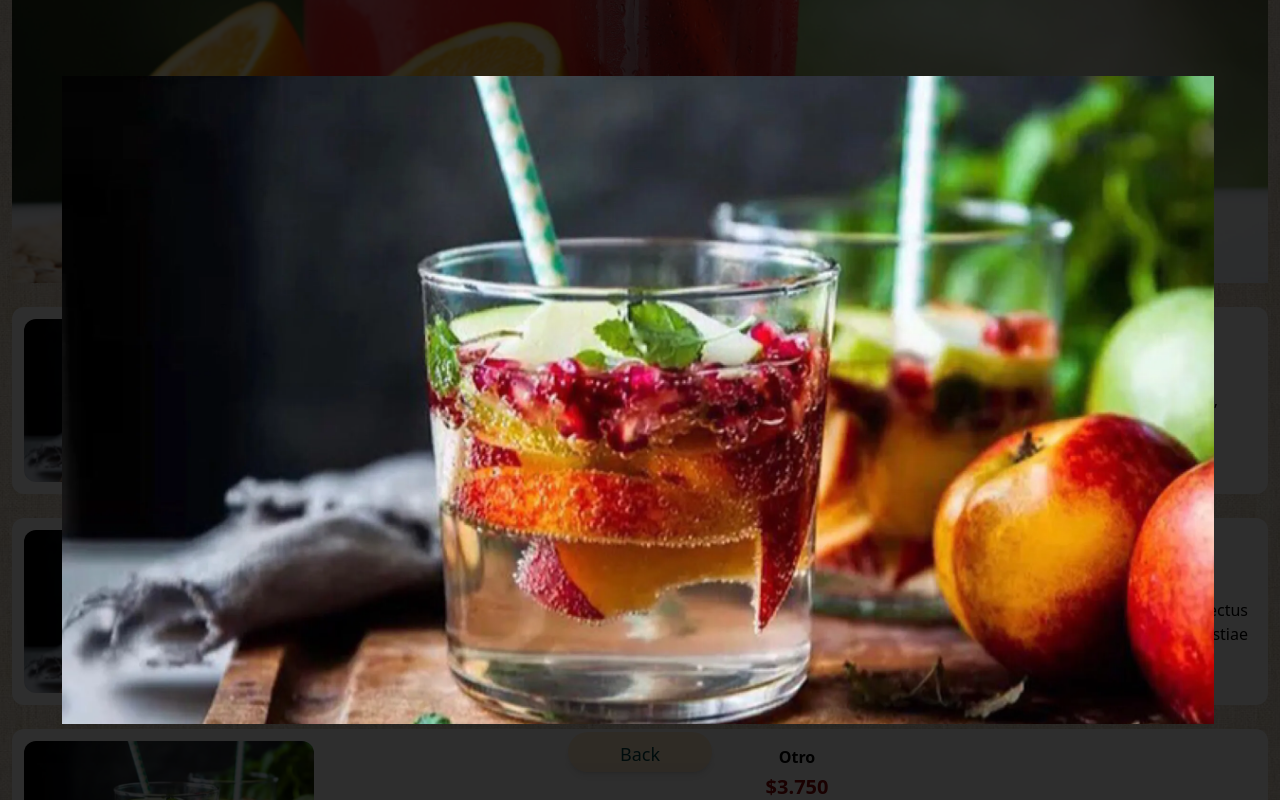
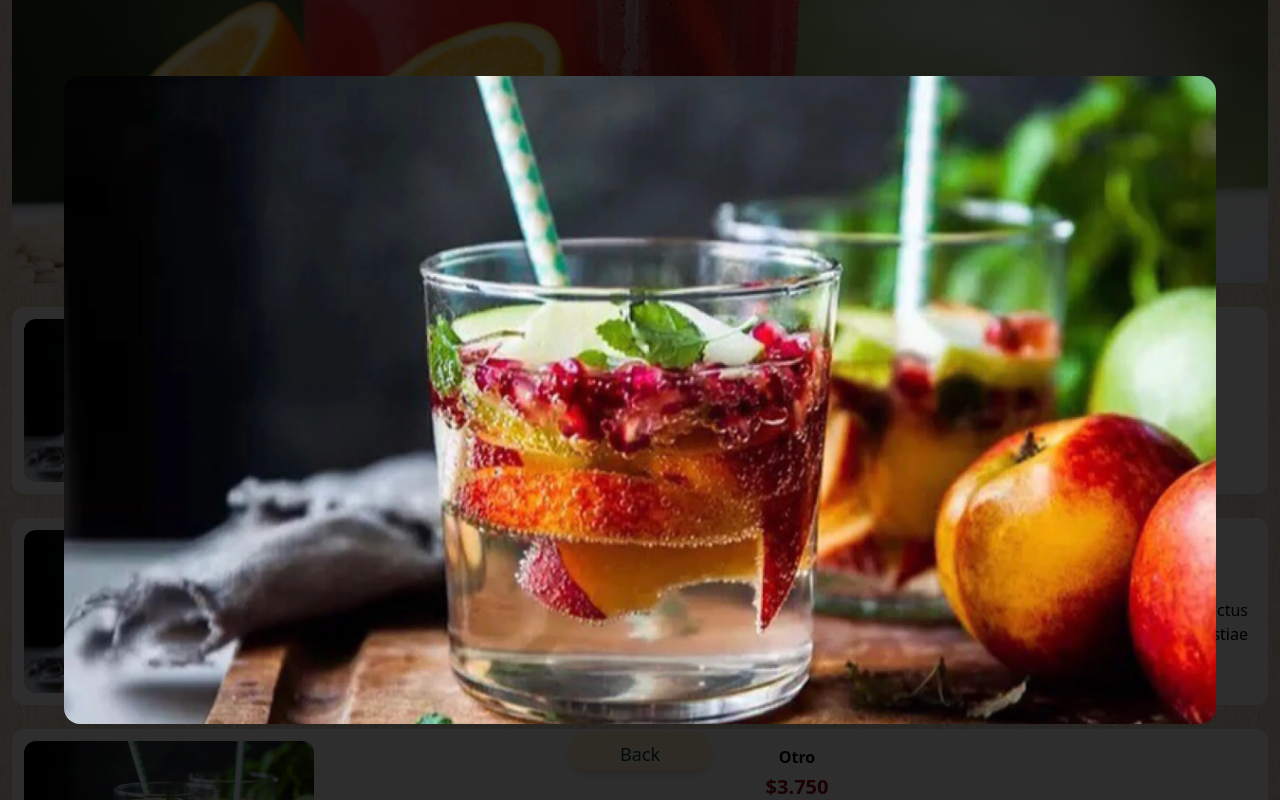
Before and after one commit to JesusNunezFT/restaurant_react_tailwind, a React (Vite) app: page /Bebidas in a window 1280 px wide. Both pictures are taken after a click on the picture 169 px from the left and 963 px from the top of the page. Shown: the part 563-1363 px from the top of the page. Built offline with nearby package versions, Linux system fonts and the light colour scheme.

Commit message:
improving MyModal

```diff
--- a/src/pages/Ejemplo/MyModal/MyModal.jsx
+++ b/src/pages/Ejemplo/MyModal/MyModal.jsx
@@ -1,24 +1,14 @@
 const MyModal = ({ handleModal, imageSelected }) => {
   return (
     <div
-      style={{
-        position: "fixed",
-        top: 0,
-        left: 0,
-        right: 0,
-        bottom: 0,
-        background: "rgba(0, 0, 0, 0.8)",
-        display: "flex",
-        justifyContent: "center",
-        alignItems: "center",
-      }}
+      className="fixed top-0 left-0 right-0 bottom-0 bg-black bg-opacity-80 flex justify-center items-center"
       onClick={handleModal}
     >
       <img
         src={imageSelected}
         alt="Imagen en modal"
-        style={{ maxHeight: "90vh", maxWidth: "90vw" }}
-      />,
+        className="max-h-[90vh] max-w-[90vw] rounded-2xl"
+      />
     </div>
   );
 };
```
